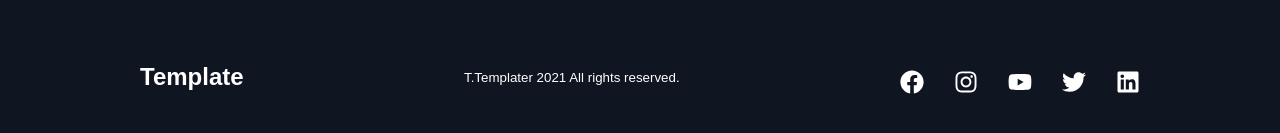
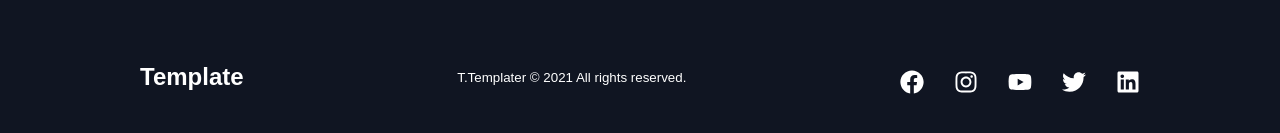
Before and after one commit to tpadilla10117/portfolio_template, a React (Create React App) app: page / in a window 1280 px wide. Shown: the part 4389-4522 px from the top of the page. Built offline with nearby package versions, Linux system fonts and the light colour scheme; a web font is replaced by a local one.

Commit message:
added react-scroll functionality to the footer.  added to the README.md

```diff
--- a/src/components/layout/Footer/Footer.jsx
+++ b/src/components/layout/Footer/Footer.jsx
@@ -16,7 +16,16 @@ import {
     SocialIconLink,
  } from './FooterStyles';
 
+ import { animateScroll as scroll } from 'react-scroll';
+
 function Footer() {
+
+    /* Toggle function to scroll to top of application: */
+    const toggleHome = () => {
+        scroll.scrollToTop();
+    };
+
+
     return (
         <FooterContainer>
             <FooterWrapper>
@@ -109,11 +118,12 @@ function Footer() {
 
                 <SocialMedia>
                     <SocialMediaWrap>
-                        <SocialLogo to='/'>
+                        <SocialLogo to='/' onClick={toggleHome}>
                             Template
                         </SocialLogo>
-                        <WebsiteRights>T.Templater {new Date().getFullYear() } All rights reserved.</WebsiteRights>
+                        <WebsiteRights>T.Templater © {new Date().getFullYear() } All rights reserved.</WebsiteRights>
                         <SocialIcons>
+                        {/* TODO: These will have to be <a> tags to link to external sites: */}
                             <SocialIconLink href="/" target="_blank" aria-label="Facebook">
                                 <FaFacebook />
                             </SocialIconLink>
--- a/src/components/layout/Navbar/Navbar.jsx
+++ b/src/components/layout/Navbar/Navbar.jsx
@@ -24,6 +24,7 @@
             window.addEventListener('scroll', changeNav)
         }, []);
 
+    /* Toggle function to scroll to top of application: */
         const toggleHome = () => {
             scroll.scrollToTop();
         };
```
Also changed, not shown: 1 other file (tests, documents, lock files or other folders).
